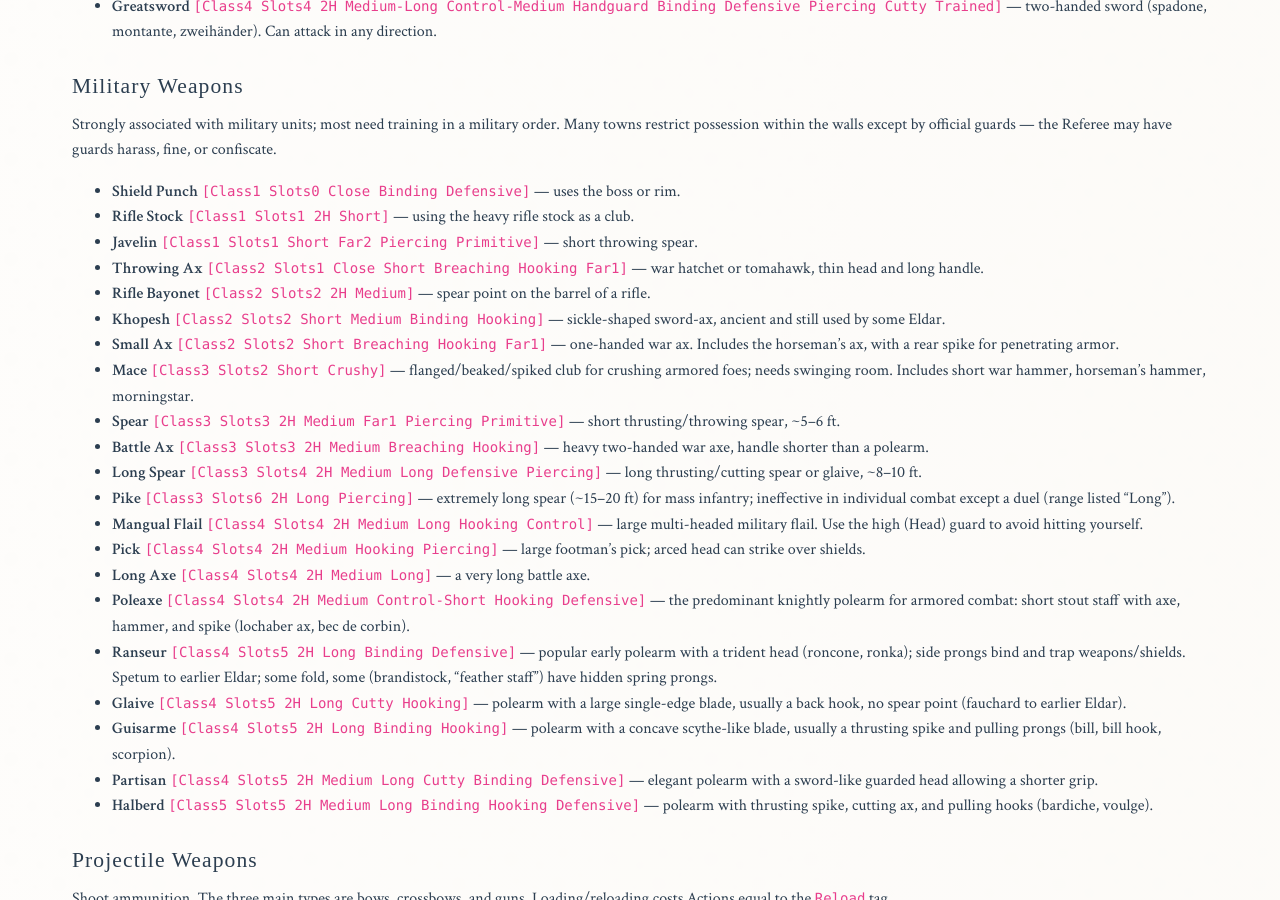
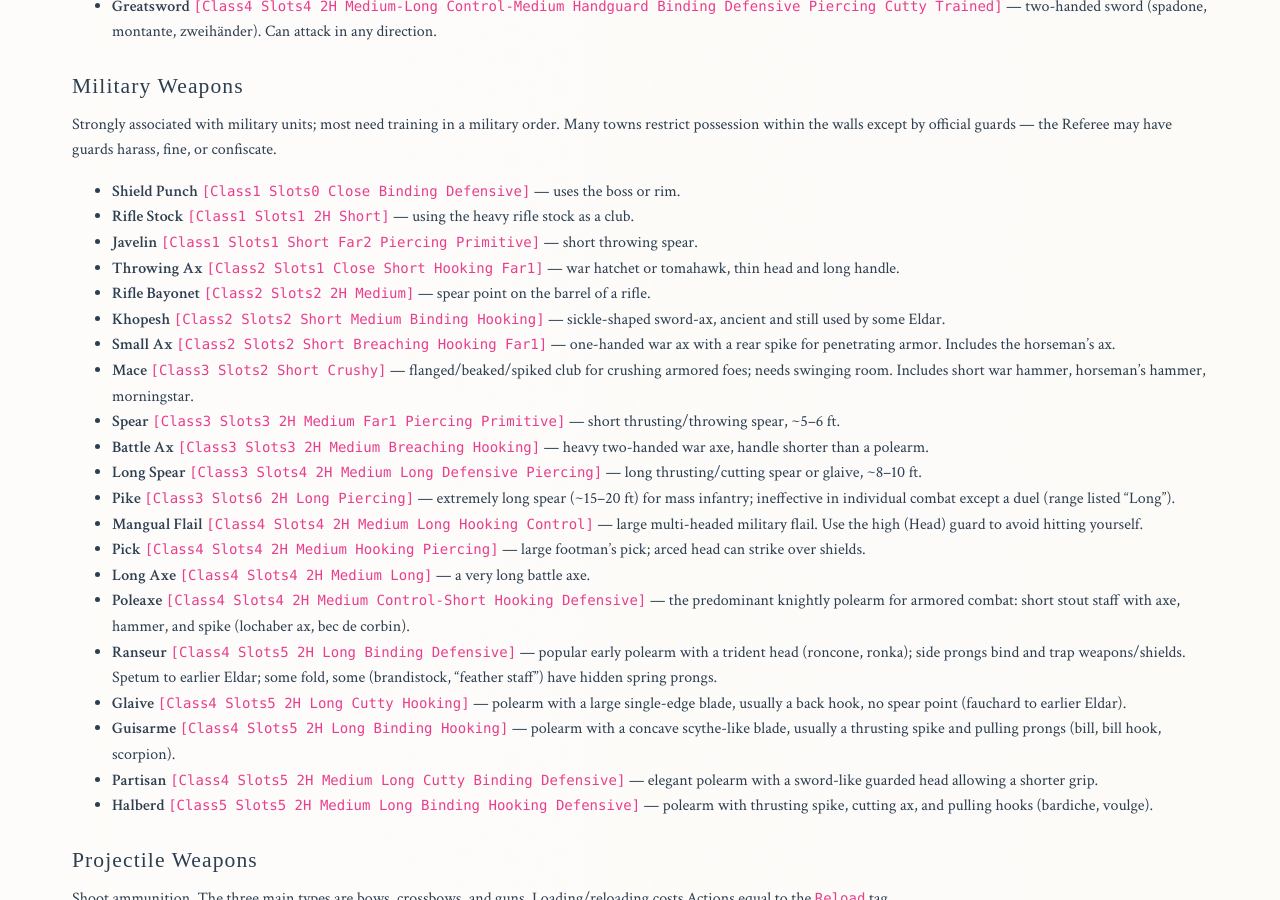
Before and after one commit to paulabrams/burners, a Jekyll site: the page built from markdown/burners-arms-and-armor.md, in a window 1280 px wide and 900 px high, scrolled down 3952 px. Built offline with Jekyll 4.4.1, drawn with Linux system fonts in a browser that asks for light colours; some web fonts are replaced.

Commit message:
Publish local draft: Throwing Ax loses Breaching.
Co-authored-by: Cursor <cursoragent@cursor.com>

```diff
--- a/markdown/burners-arms-and-armor.md
+++ b/markdown/burners-arms-and-armor.md
@@ -92,10 +92,10 @@ Strongly associated with military units; most need training in a military order.
 - **Shield Punch** `[Class1 Slots0 Close Binding Defensive]` — uses the boss or rim.
 - **Rifle Stock** `[Class1 Slots1 2H Short]` — using the heavy rifle stock as a club.
 - **Javelin** `[Class1 Slots1 Short Far2 Piercing Primitive]` — short throwing spear.
-- **Throwing Ax** `[Class2 Slots1 Close Short Breaching Hooking Far1]` — war hatchet or tomahawk, thin head and long handle.
+- **Throwing Ax** `[Class2 Slots1 Close Short Hooking Far1]` — war hatchet or tomahawk, thin head and long handle.
 - **Rifle Bayonet** `[Class2 Slots2 2H Medium]` — spear point on the barrel of a rifle.
 - **Khopesh** `[Class2 Slots2 Short Medium Binding Hooking]` — sickle-shaped sword-ax, ancient and still used by some Eldar.
-- **Small Ax** `[Class2 Slots2 Short Breaching Hooking Far1]` — one-handed war ax. Includes the horseman's ax, with a rear spike for penetrating armor.
+- **Small Ax** `[Class2 Slots2 Short Breaching Hooking Far1]` — one-handed war ax with a rear spike for penetrating armor. Includes the horseman's ax.
 - **Mace** `[Class3 Slots2 Short Crushy]` — flanged/beaked/spiked club for crushing armored foes; needs swinging room. Includes short war hammer, horseman's hammer, morningstar.
 - **Spear** `[Class3 Slots3 2H Medium Far1 Piercing Primitive]` — short thrusting/throwing spear, ~5–6 ft.
 - **Battle Ax** `[Class3 Slots3 2H Medium Breaching Hooking]` — heavy two-handed war axe, handle shorter than a polearm.
```
